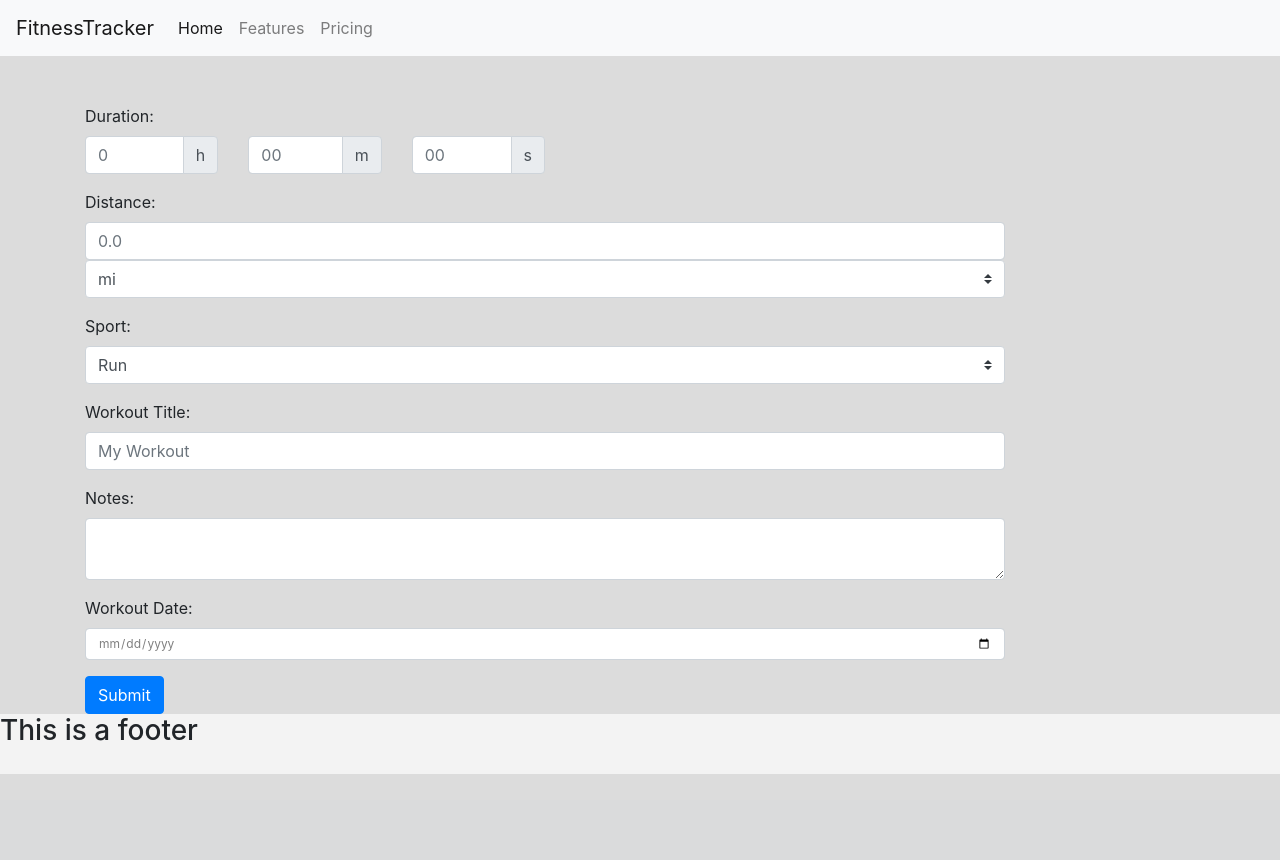
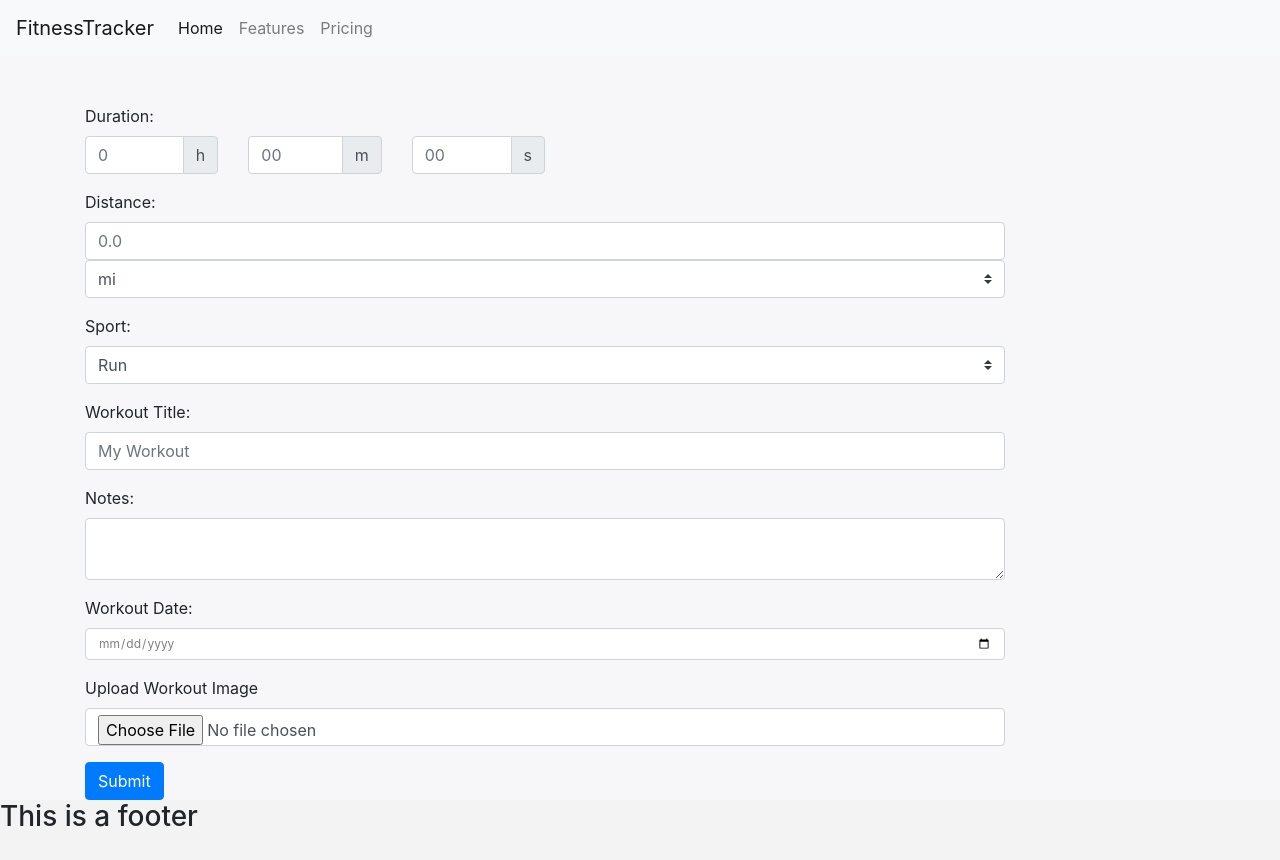
Before and after one commit to pmarre/fitness-tracker, a Flask app: page /addworkout/1 in a window 1280 px wide. Before the commit the page ends 774 px from the top, so only its background shows below. Run offline with Flask 2, Linux system fonts and the light colour scheme; some libraries are stand-ins or nearby versions.

Commit message:
added image upload to workout form and sign-up form

```diff
--- a/app.py
+++ b/app.py
@@ -3,6 +3,8 @@ from config import *
 from flask import Flask, flash, render_template, redirect, request, url_for
 from flask_pymongo import PyMongo
 from bson.objectid import ObjectId
+import uuid
+
 
 app = Flask(__name__)
 app.secret_key = SECRET_KEY
@@ -40,7 +42,6 @@ def validate_login():
 def dashboard(user_id):
     workout_dict = mongo.db.workouts.find(
         {'user_id': user_id}).sort([('workout_date', -1)])
-
     return render_template("dashboard.html", user=mongo.db.current_users.find_one({'_id': ObjectId(user_id)}), workouts=workout_dict)
 
 
@@ -64,15 +65,21 @@ def insert_workout():
     else:
         d = str(distance)
 
-    print(d + str(unit))
+    if 'workout_image' in request.files:
+        workout_image = request.files['workout_image']
+        new_name = uuid.uuid1().hex
+        mongo.save_file(new_name, workout_image)
+
     workout = {
         'workout_duration': workout_duration,
-        'workout_distance': d + ' ' + unit,
+        'workout_distance': d,
+        'workout_distance_metric': unit,
         'workout_type': request.form.get('workout-type'),
         'workout_title': request.form.get('workout-title'),
         'workout_notes': request.form.get('workout-notes'),
         'workout_date': request.form.get('workout-date'),
-        'user_id': request.form.get('user_id')}
+        'user_id': request.form.get('user_id'),
+        'workout_image': new_name}
     mongo.db.workouts.insert_one(workout)
     id = request.form.get("user_id")
     return redirect(url_for('dashboard', user_id=id))
@@ -85,14 +92,33 @@ def sign_up_page():
     l_name = request.form.get('signup_last-name')
     password_1 = request.form.get('signup_password')
     password_2 = request.form.get('signup_re-password')
+
+    if 'profile_image' in request.files:
+        profile_image = request.files['profile_image']
+        new_name = uuid.uuid1().hex
+        print(new_name, profile_image)
+        mongo.save_file(new_name, profile_image)
+    else:
+        new_name = None
+
     if password_1 != password_2:
         print("passwords don't match")
+        return render_template('sign-up.html')
     elif mongo.db.current_users.find_one({'email': email}) != None:
         print("email already exists")
+        return render_template('sign-up.html')
     else:
         mongo.db.current_users.insert_one(
-            {'first_name': f_name, 'last_name': l_name, 'email': email, 'password': password_1})
-    return render_template('sign-up.html')
+            {'first_name': f_name, 'last_name': l_name, 'email': email, 'password': password_1, 'profile_image': new_name})
+        if mongo.db.current_users.find_one({'email': email}) != None:
+            user = mongo.db.current_users.find_one({'email': email})
+            user_id = user['_id']
+            return redirect(url_for('dashboard', user_id=user_id))
+
+
+@app.route('/file/<filename>')
+def file(filename):
+    return mongo.send_file(filename)
 
 
 if __name__ == '__main__':
--- a/static/css/style.css
+++ b/static/css/style.css
@@ -1,5 +1,5 @@
 body {
-  background-color: gainsboro;
+  background-color: #f7f7fa;
 }
 
 .landing-image {
@@ -42,18 +42,21 @@ body {
   background-color: #fff;
   padding: 20px;
   border-radius: 5px;
+  box-shadow: 0px 8px 24px rgba(13, 13, 18, 0.04);
 }
 
 .profile-image {
   width: 100px;
   height: 100px;
   border-radius: 50%;
-  background-color: coral;
   position: absolute;
   top: 0;
   left: 0;
   transform: translate(70%, -50%);
   box-shadow: 0px 10px 10px 0px rgba(0, 0, 0, 0.2);
+  background-position: center;
+  background-repeat: no-repeat;
+  background-size: cover;
 }
 
 /* WORKOUT BOX */
@@ -73,7 +76,9 @@ body {
 }
 .workout-image {
   height: 300px;
-  background-color: coral;
+  background-position: center;
+  background-repeat: no-repeat;
+  background-size: cover;
 }
 
 .add-workout-btn {
@@ -86,3 +91,13 @@ body {
   color: coral;
   font-size: 1.5rem;
 }
+
+.workout-stat-title {
+  font-size: 0.85rem;
+  color: #000;
+  font-weight: 100;
+}
+
+.workout-stats {
+  margin: 0 auto;
+}
--- a/templates/addworkout.html
+++ b/templates/addworkout.html
@@ -1,7 +1,12 @@
 {% extends 'base.html' %} {% block content%}
 <div class="row">
   <div class="col-10">
-    <form action="{{ url_for('insert_workout') }}" method="POST">
+    <form
+      action="{{ url_for('insert_workout') }}"
+      method="POST"
+      class="form"
+      enctype="multipart/form-data"
+    >
       <div class="form-group">
         <div class="col-6 p-0">
           <div class="row">
@@ -125,6 +130,17 @@
           hidden
         />
       </div>
+      <div class="form-group">
+        <label for="workout-image" id="image-label">Upload Workout Image</label>
+        <input
+          type="file"
+          name="workout_image"
+          id="workout_image"
+          class="form-control"
+          aria-describedby="workoutimg"
+          required
+        />
+      </div>
       <button type="submit" class="btn btn-primary">Submit</button>
     </form>
   </div>
--- a/templates/login.html
+++ b/templates/login.html
@@ -2,7 +2,7 @@
 <div class="row row-login-form align-items-center">
   <div class="col-sm-12 col-md-6 offset-md-3">
     <h1 class="header-login-form header-center-align">Log In</h1>
-    <form action="" method="POST" class="form form-login">
+    <form action="{{ url_for('validate_login') }}" method="POST" class="form form-login">
       <div class="form-group">
         <label for="email" id="email-label">Email Address</label>
         <input
```
Also changed, not shown: templates/dashboard.html (+27 -8 lines), templates/sign-up.html (+17 -1 lines).
